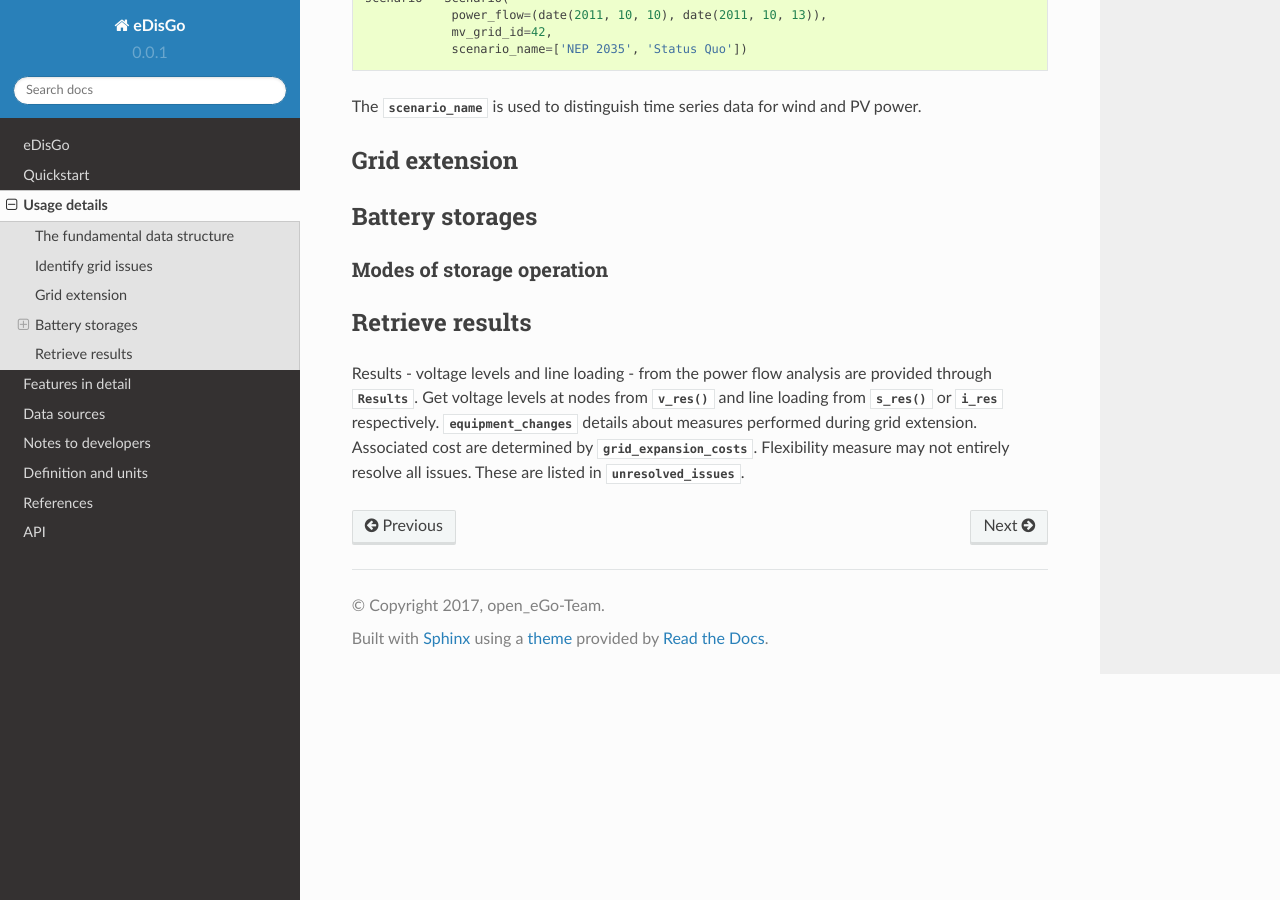
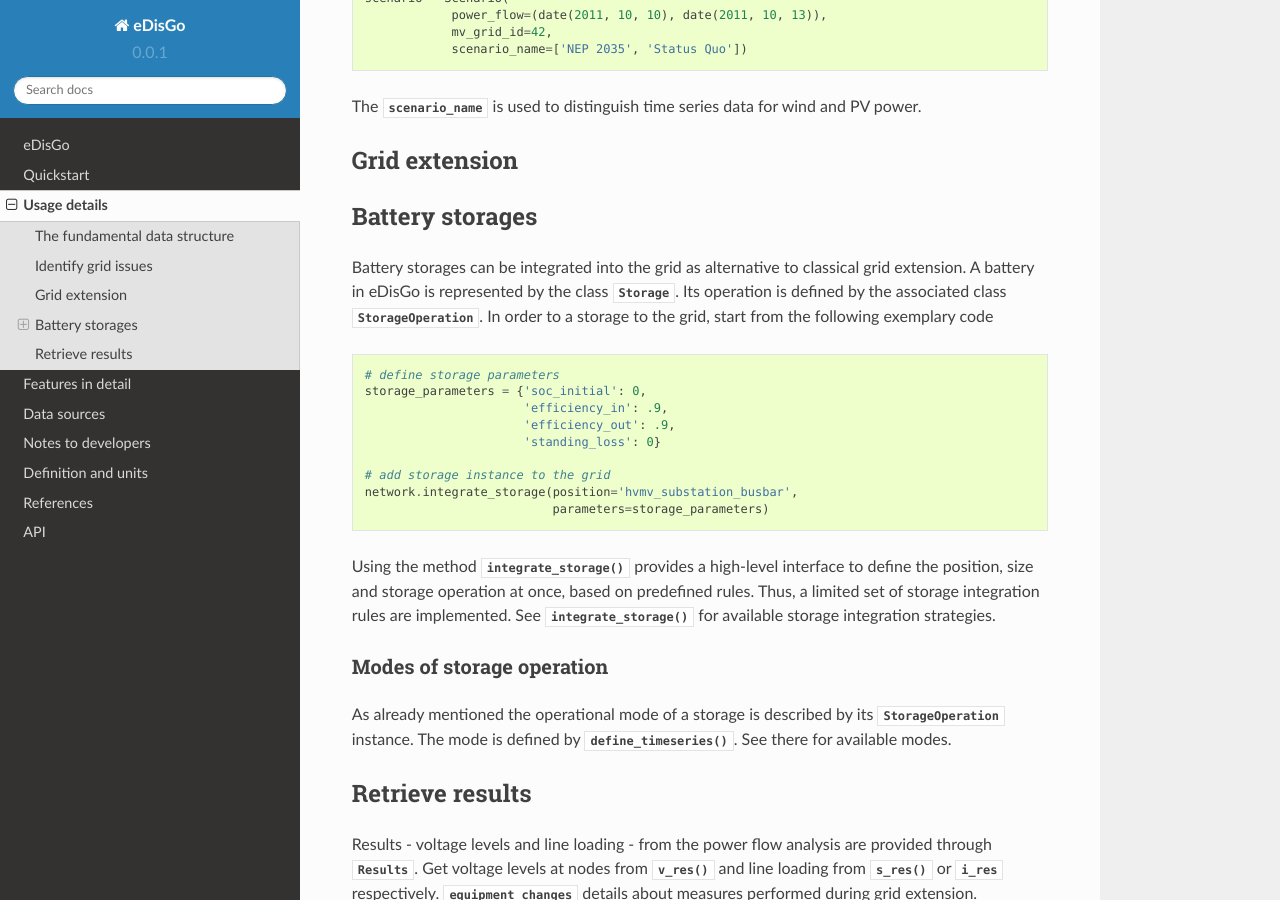
Before and after one commit to openego/eDisGo, a Sphinx documentation site: the page built from doc/usage_details.rst, in a window 1280 px wide and 900 px high, scrolled down 1680 px. Built offline with Sphinx 7.4.7 and the Read the Docs theme 2.0.0, drawn with Linux system fonts in a browser that asks for light colours; formulas are drawn with MathJax 3.

Commit message:
Detail about storage integration

```diff
--- a/doc/usage_details.rst
+++ b/doc/usage_details.rst
@@ -103,10 +103,39 @@ Grid extension
 Battery storages
 ----------------
 
-.. _battery-operation:
+Battery storages can be integrated into the grid as alternative to classical
+grid extension. A battery in eDisGo is represented by the class
+:class:`~.grid.components.Storage`. Its operation is defined by the associated
+class :class:`~.grid.components.StorageOperation`.
+In order to a storage to the grid, start from the following exemplary code
+
+.. code-block:: python
+
+    # define storage parameters
+    storage_parameters = {'soc_initial': 0,
+                          'efficiency_in': .9,
+                          'efficiency_out': .9,
+                          'standing_loss': 0}
+
+    # add storage instance to the grid
+    network.integrate_storage(position='hvmv_substation_busbar',
+                              parameters=storage_parameters)
+
+Using the method :meth:`~.grid.network.Network.integrate_storage` provides a
+high-level interface to define the position, size and storage operation at once,
+based on predefined rules. Thus, a limited set of storage integration rules are
+implemented. See :func:`~.flex_opt.storage_integration.integrate_storage` for
+available storage integration strategies.
+
+.. _storage-operation:
 
 Modes of storage operation
 ^^^^^^^^^^^^^^^^^^^^^^^^^^
+
+As already mentioned the operational mode of a storage is described by its
+:class:`~.grid.components.StorageOperation` instance. The mode is defined by
+:meth:`~.grid.components.StorageOperation.define_timeseries`. See there for
+available modes.
 
 .. Curtailment
 .. -----------
```
Also changed, not shown: 1 other file.
